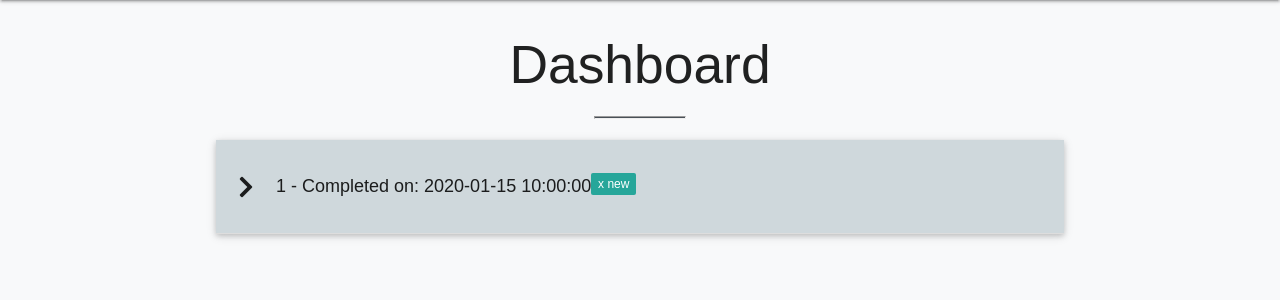
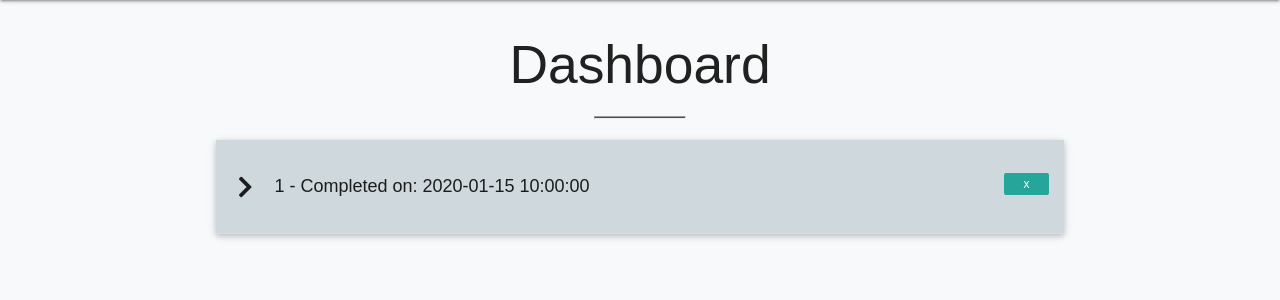
Before and after one commit to shaneoh10/ms3-precise-calibration, a Flask app: page /get_cals_complete in a window 1280 px wide. Shown: the part 64-364 px from the top of the page. Run offline with Flask 2, Linux system fonts and the light colour scheme; a database or web service that is not in the repository returns one stand-in record (values such as "Sample title"); some libraries are stand-ins or nearby versions; some web fonts are replaced.

Commit message:
style: Add CSS for dashboard Pass or Fail span

```diff
--- a/static/css/style.css
+++ b/static/css/style.css
@@ -7,8 +7,6 @@ body {
     scroll-behavior: smooth;
     font-family: 'Fira Sans Condensed', sans-serif;
 }
-
-/********************** BASE TEMPLATE  */
 
 .nav-logo {
     margin-left: 1.4rem;
@@ -60,6 +58,17 @@ hr {
     margin: auto 0;
 }
 
+.completed-cals {
+    width: 100%;
+}
+
+.completed-cals span {
+    float: right;
+}
+
+span.badge.new:after {
+    content: none !important;
+}
 
 /********************** MEDIA QUERIES  */
 
@@ -69,4 +78,8 @@ hr {
         margin-left: 0.4rem;
     }
 
+    .completed-cals span {
+        display: none;
+    }
+
 }
--- a/templates/dashboard.html
+++ b/templates/dashboard.html
@@ -11,7 +11,7 @@
                     <li class="chevron-list">
                         <div class="collapsible-header blue-grey lighten-4">
                             <i class="chevron-icon fas fa-chevron-down fa-chevron-right left"></i>
-                            <p>{{ cal_complete.tag_id }} - Completed on: {{ cal_complete.signoff_date }}
+                            <p class="completed-cals">{{ cal_complete.tag_id }} - Completed on: {{ cal_complete.signoff_date }}
                                 <span class="badge new">{{ cal_complete.pass_or_fail }}</span>
                             </p>
                         </div>
```
